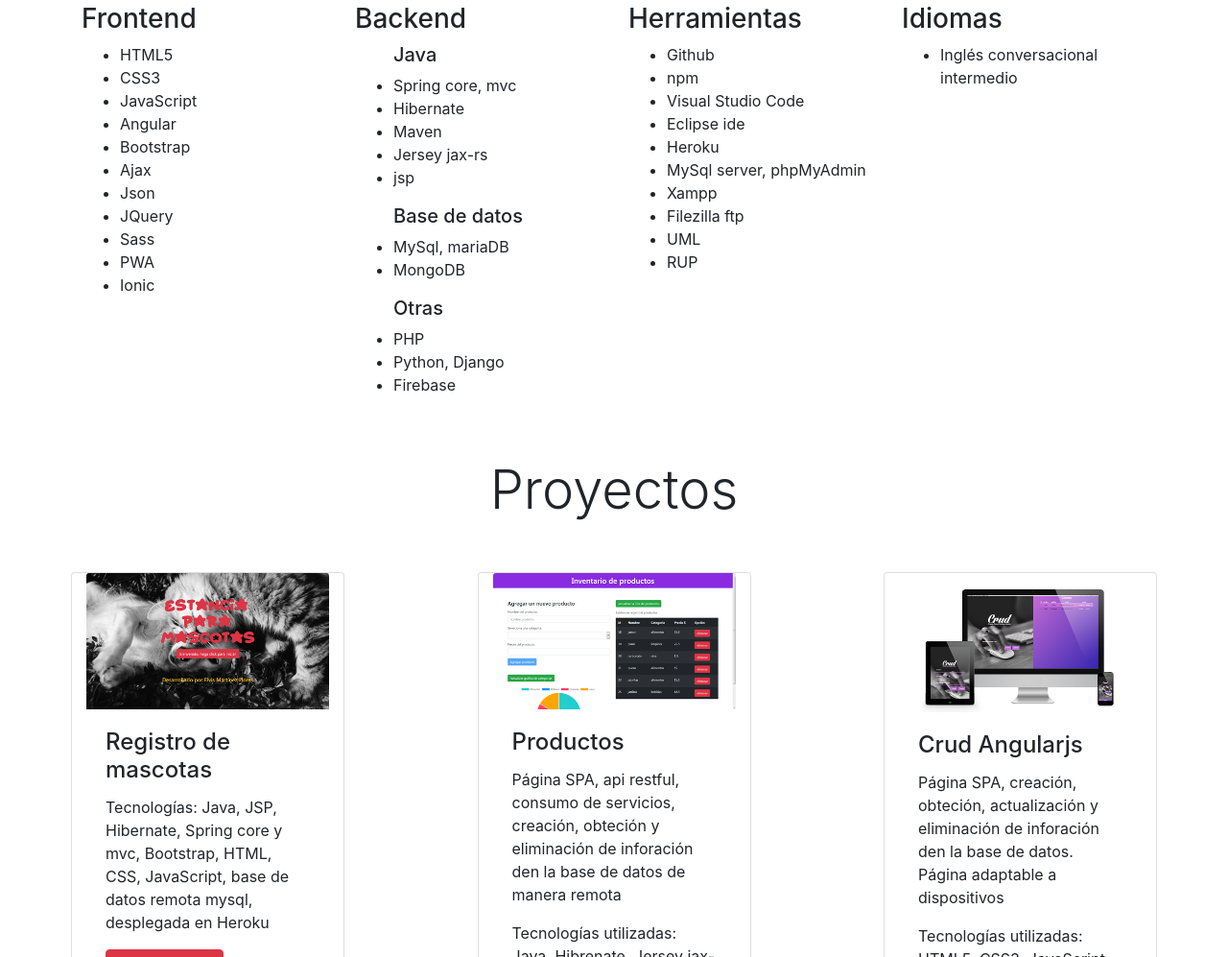
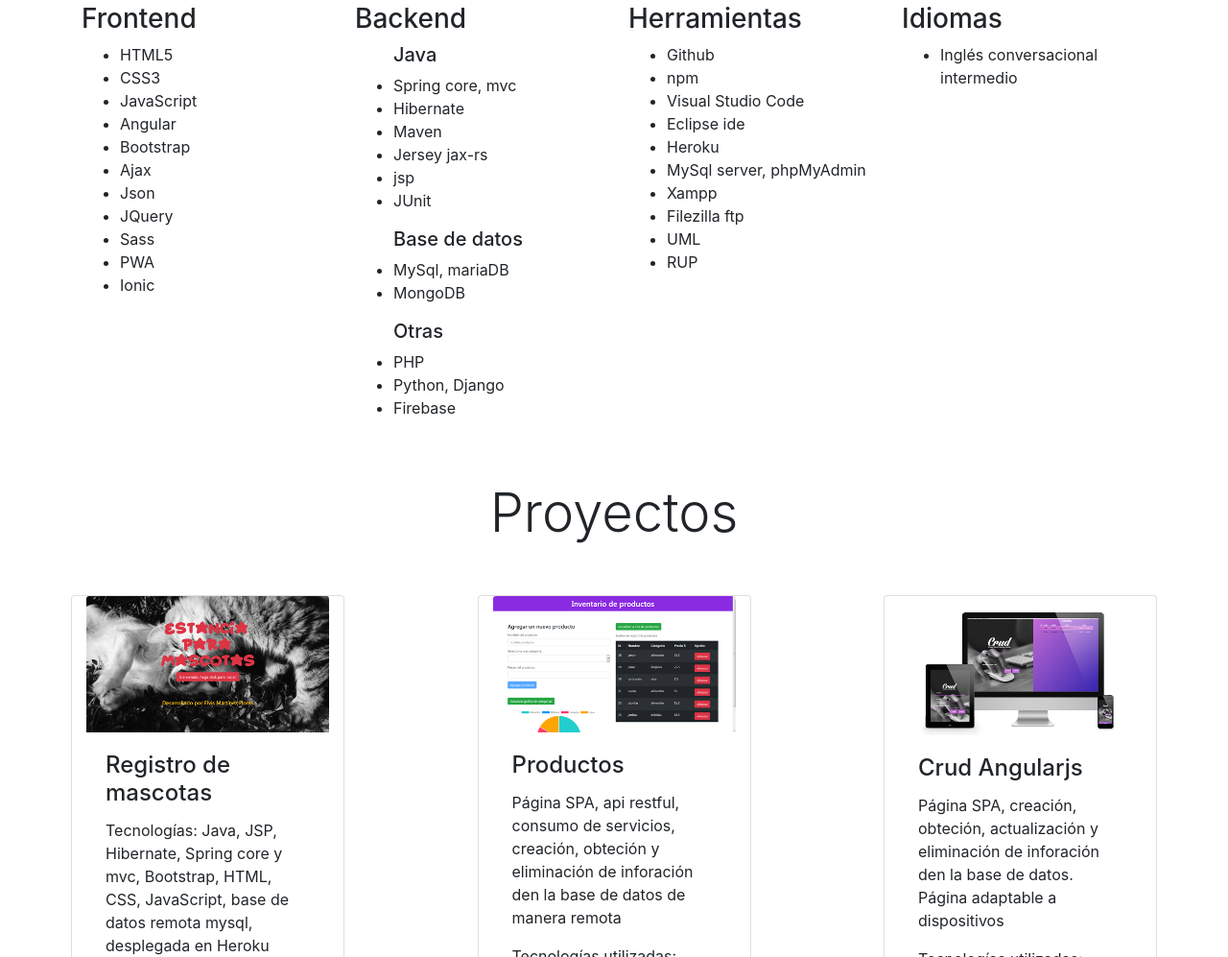
Before and after one commit to planetoide/portafolio, a plain HTML site: page index.html in a window 1280 px wide. Shown: the part 1080-2077 px from the top of the page at 96% size. Drawn offline with nearby package versions, Linux system fonts and the light colour scheme.

Commit message:
Update index.html
se ha agregado JUnit

```diff
--- a/index.html
+++ b/index.html
@@ -63,6 +63,7 @@
 					<li>Maven</li>
 					<li>Jersey jax-rs</li>
 					<li>jsp</li>
+					<li>JUnit</li>
 				</ul>
 				<ul>
 					<h5>Base de datos</h5>
```
